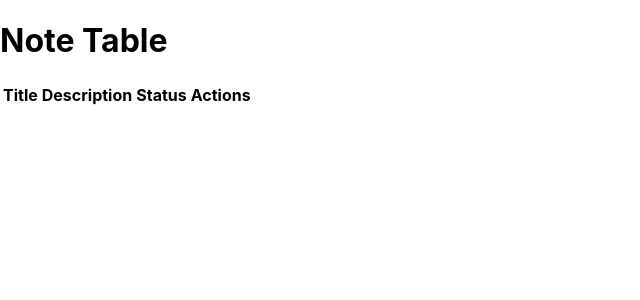
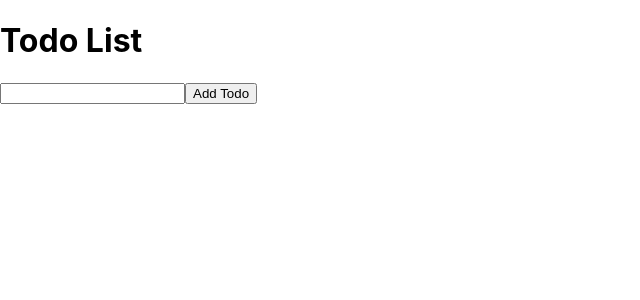
Before and after one commit to Raisul-Islam-Shehab/shehab-todo-app, a React (Create React App) app: page / in a window 1280 px wide. Shown: the top 300 px of the page, without its empty margins (0-640 px from the left). Built offline with nearby package versions, Linux system fonts and the light colour scheme.

Commit message:
simple todo list added

```diff
--- a/src/App.js
+++ b/src/App.js
@@ -1,25 +1,9 @@
-import './App.css';
+import { TodoList } from "./TodoList";
 
 function App() {
   return (
-    <div>
-      <div>
-        <h1>Note Table</h1>
-      </div>
-      <div>
-        <table>
-          <thead>
-            <tr>
-              <th>Title</th>
-              <th>Description</th>
-              <th>Status</th>
-              <th>Actions</th>
-            </tr>
-          </thead>
-        </table>
-      </div>
-    </div>
-  );
+    <TodoList />
+  )
 }
 
 export default App;
--- /dev/null
+++ b/src/TodoList.js
@@ -0,0 +1,43 @@
+import { useState } from "react"
+import React from "react"
+
+export const TodoList = () => {
+    const [todos, setTodos] = useState([])
+    const [inputValue, setInputValue] = useState('')
+
+    function handleChange(e) {
+       // console.log(e)
+        setInputValue(e.target.value)
+    }
+
+    function handleSubmit(e) {
+        e.preventDefault()
+        if (inputValue) {
+            setTodos([...todos, inputValue])
+        }
+        setInputValue('')
+    }
+
+    function handleDelete(index) {
+        const newTodos = [...todos]
+        newTodos.splice(index, 1)
+        setTodos(newTodos)
+    }
+    return (
+        <div>
+            <h1>Todo List</h1>
+            <form>
+                <input type='text' value={inputValue} onChange={handleChange} />
+                <button onClick={handleSubmit}>Add Todo</button>
+            </form>
+            <ul>
+                {todos.map((todo, index) => (
+                    <li key={index}>{todo}
+                        <button onClick={() => handleDelete(index)}>Delete</button>
+                    </li>
+                ))}
+            </ul>
+        </div>
+    )
+
+}
```
